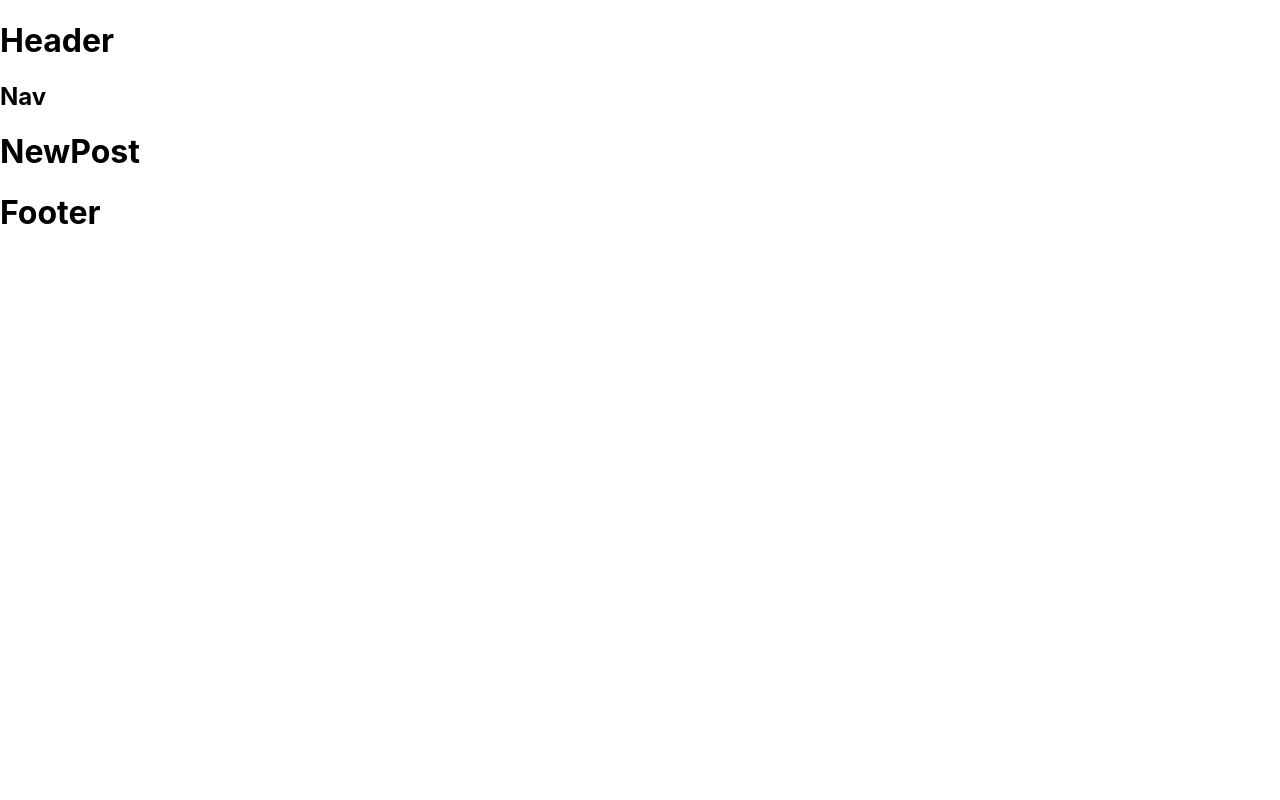
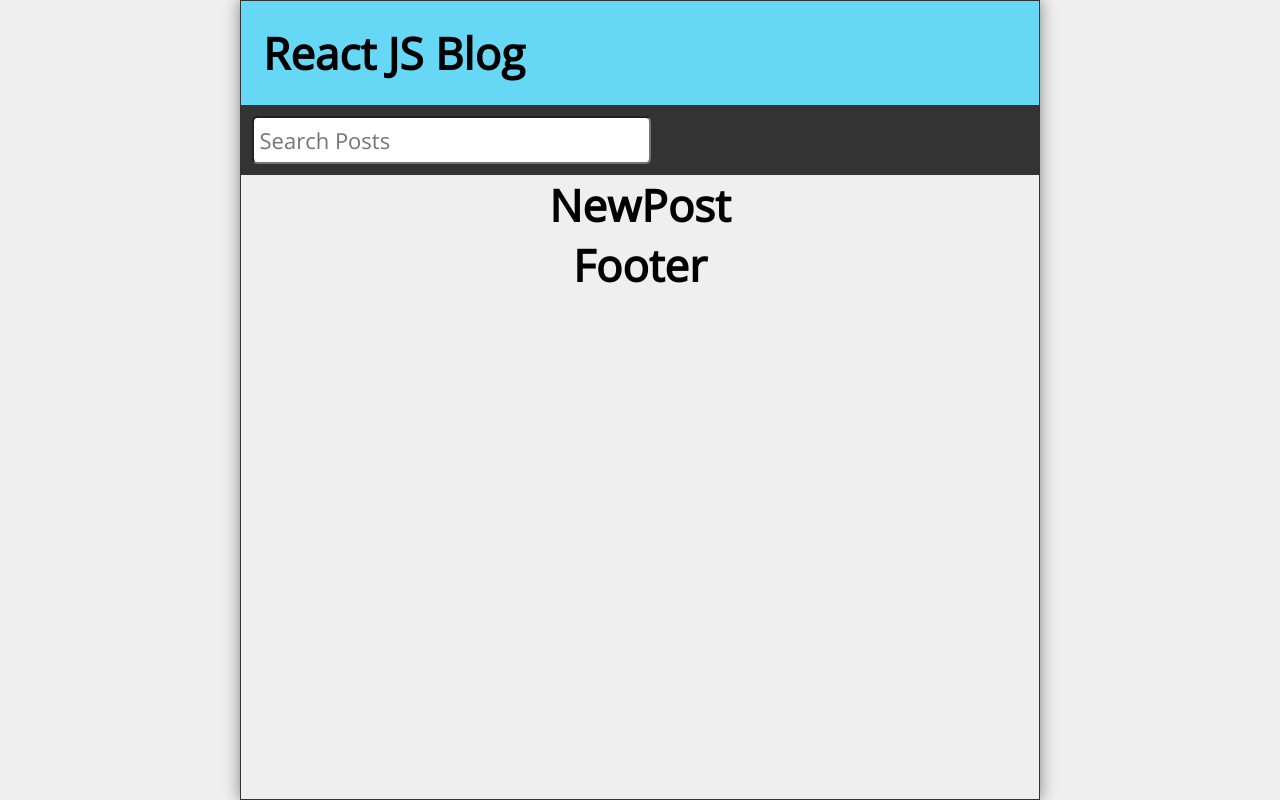
Before and after one commit to VividhPandey003/react-learnings, a React (Create React App) app in the folder blogsite/: page /post in a window 1280 px wide. Built offline with nearby package versions, Linux system fonts and the light colour scheme.

Commit message:
Updated Files

```diff
--- a/blogsite/src/App.js
+++ b/blogsite/src/App.js
@@ -12,7 +12,7 @@
 function App() {
   return (
     <div className="App">
-      <Header />
+      <Header title="React JS Blog"/>
       <Nav />
       <Switch>
         <Route exact path="/">
--- a/blogsite/src/Header.js
+++ b/blogsite/src/Header.js
@@ -1,9 +1,9 @@
 import React from 'react'
 
-const Header = () => {
+const Header = ({title}) => {
   return (
-    <header>
-      <h1>Header</h1>
+    <header className='Header'>
+      <h1>{title}</h1>
     </header>
   )
 }
--- a/blogsite/src/Nav.js
+++ b/blogsite/src/Nav.js
@@ -1,9 +1,23 @@
 import React from 'react'
 
-const Nav = () => {
+const Nav = ({search,setSearch}) => {
   return (
-    <nav>
-      <h1>Nav</h1>
+    <nav className='Nav'>
+      <form className='searchForm' onSubmit={(e)=> e.preventDefault}>
+        <label htmlFor='search'>Search Posts</label>
+        <input
+          id='search'
+          type='text'
+          placeholder='Search Posts'
+          value={search}
+          onChange={(e) =>setSearch(e.target.value)}
+        />
+      </form>
+      <ul>
+        <li>
+
+        </li>
+      </ul>
     </nav>
   )
 }
--- a/blogsite/src/index.css
+++ b/blogsite/src/index.css
@@ -1,13 +1,271 @@
+@import url('https://fonts.googleapis.com/css2?family=Open+Sans&display=swap');
+
+* {
+  margin: 0;
+  padding: 0;
+  box-sizing: border-box;
+}
+
+html {
+  font-size: 16px;
+}
+
 body {
-  margin: 0;
-  font-family: -apple-system, BlinkMacSystemFont, 'Segoe UI', 'Roboto', 'Oxygen',
-    'Ubuntu', 'Cantarell', 'Fira Sans', 'Droid Sans', 'Helvetica Neue',
-    sans-serif;
+  min-height: 100vh;
+  font-family: 'Open Sans', sans-serif;
   -webkit-font-smoothing: antialiased;
   -moz-osx-font-smoothing: grayscale;
+  display: flex;
+  background-color: #efefef;
 }
 
-code {
-  font-family: source-code-pro, Menlo, Monaco, Consolas, 'Courier New',
-    monospace;
+#root {
+  flex-grow: 1;
+  display: flex;
+  justify-content: center;
+  align-items: center;
 }
+
+.App {
+  width: 100%;
+  max-width: 800px;
+  height: 100vh;
+  display: flex;
+  flex-direction: column;
+  justify-content: flex-start;
+  align-items: center;
+  border: 1px solid #333;
+  box-shadow: 0px 0px 15px gray;
+}
+
+.Header, .Footer {
+  width: 100%;
+  background-color: #66d8f5;
+  padding: 1rem;
+  display: flex;
+  justify-content: space-between;
+  align-items: center;
+}
+
+.Header h1 {
+  font-size: 1.5rem;
+}
+
+.Header svg {
+  font-size: 2rem;
+}
+
+.Footer {
+  padding: 0.75rem;
+  display: grid;
+  place-content: center;
+}
+
+.Nav {
+  width: 100%;
+  background-color: #333;
+  display: flex;
+  flex-direction: column;
+  justify-content: flex-start;
+  align-items: flex-start;
+}
+
+.searchForm {
+  width: 80%;
+  padding: 1rem 0 0 0.75rem;
+}
+
+.searchForm input[type="text"] {
+  font-family: 'Open Sans', sans-serif;
+  width: 100%;
+  min-height: 48px;
+  font-size: 1rem;
+  padding: 0.25rem;
+  border-radius: 0.25rem;
+  outline: none;
+}
+
+.searchForm label {
+  position: absolute;
+  left: -99999px;
+}
+
+.Nav ul {
+  color: #fff;
+  list-style-type: none;
+  display: flex;
+  flex-wrap: nowrap;
+  align-items: center;
+}
+
+.Nav li {
+  padding: 1rem;
+}
+
+.Nav li:hover,
+.Nav li:focus {
+  padding: 1rem;
+}
+
+.Nav li a {
+  color: #fff;
+  text-decoration: none;
+}
+
+.Nav li:hover,
+.Nav li:focus,
+.Nav li:hover a,
+.Nav li:focus a  {
+  background-color: #eee;
+  color: #333;
+}
+
+.Nav li:hover a,
+.Nav li:focus a {
+  cursor: pointer;
+}
+
+.Home, .NewPost, .PostPage, .About, .Missing {
+  width: 100%;
+  flex-grow: 1;
+  padding: 1rem;
+  overflow-y: auto;
+  background-color: #fff;
+}
+
+.post {
+  margin-top: 1rem;
+  padding-bottom: 1rem;
+  border-bottom: 1px solid lightgray;
+}
+
+.Home .post a {
+  text-decoration: none;
+}
+
+.Home .post a,
+.Home .post a:visited {
+  color: #000;
+}
+
+.post:first-child {
+  margin-top: 0;
+}
+
+.post:last-child {
+  border-bottom: none;
+}
+
+.postDate {
+  font-size: 0.75rem;
+  margin-top: 0.25rem;
+}
+
+.postBody {
+  margin: 1rem 0;
+}
+
+.newPostForm {
+  display: flex;
+  flex-direction: column;
+}
+
+.newPostForm label {
+  margin-top: 1rem;
+}
+
+.newPostForm input[type='text'],
+.newPostForm textarea {
+  font-family: 'Open Sans', sans-serif;
+  width: 100%;
+  min-height: 48px;
+  font-size: 1rem;
+  padding: 0.25rem;
+  border-radius: 0.25rem;
+  margin-right: 0.25rem;
+  outline: none;
+}
+
+.newPostForm textarea {
+  height: 100px;
+}
+
+.newPostForm button {
+  margin-top: 1rem;
+  height: 48px;
+  min-width: 48px;
+  border-radius: 10px;
+  padding: 0.5rem;
+  font-size: 1rem;
+  cursor: pointer;
+}
+
+.Missing h2, .PostPage h2,
+.Missing p, .PostPage p {
+  margin-bottom: 1rem;
+}
+
+.PostPage button {
+  height: 48px;
+  min-width: 48px;
+  border-radius: 0.25rem;
+  padding: 0.5rem;
+  font-size: 1rem;
+  background-color: red;
+  color: #fff;
+  cursor: pointer;
+}
+
+.statusMsg {
+  margin-top: 2rem;
+}
+
+@media only screen and (min-width: 610px) {
+  html {
+    font-size: 22px;
+  }
+
+  .Header h1 {
+    font-size: 2rem;
+  }
+
+  .Nav {
+    flex-direction: row;
+    flex-wrap: nowrap;
+    justify-content: space-between;
+    align-items: center;
+  }
+
+  .Nav ul {
+    text-align: right;
+  }
+
+  .Nav li:hover,
+  .Nav li:focus,
+  .Nav li:hover a,
+  .Nav li:focus a  {
+    background-color: #eee;
+    color: #333;
+  }
+
+  .searchForm {
+    width: 50%;
+    padding: .5rem 0;
+  }
+
+  .searchForm input[type="text"] {
+    margin-left: 0.5rem;
+  }
+
+  .newPostForm textarea {
+    height: 300px;
+  }
+}
+
+@media only screen and (min-width: 992px) {
+
+  .Header svg {
+    font-size: 3rem;
+  }
+
+}
```
